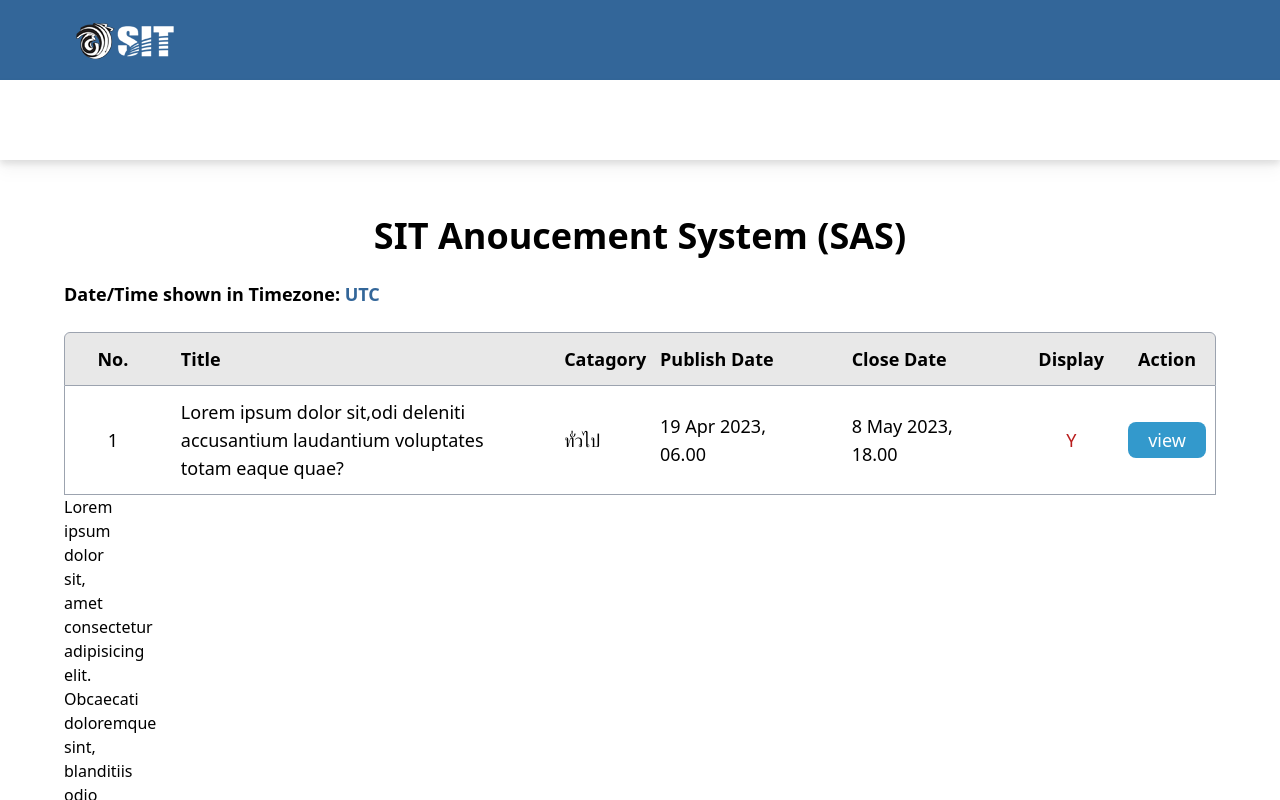
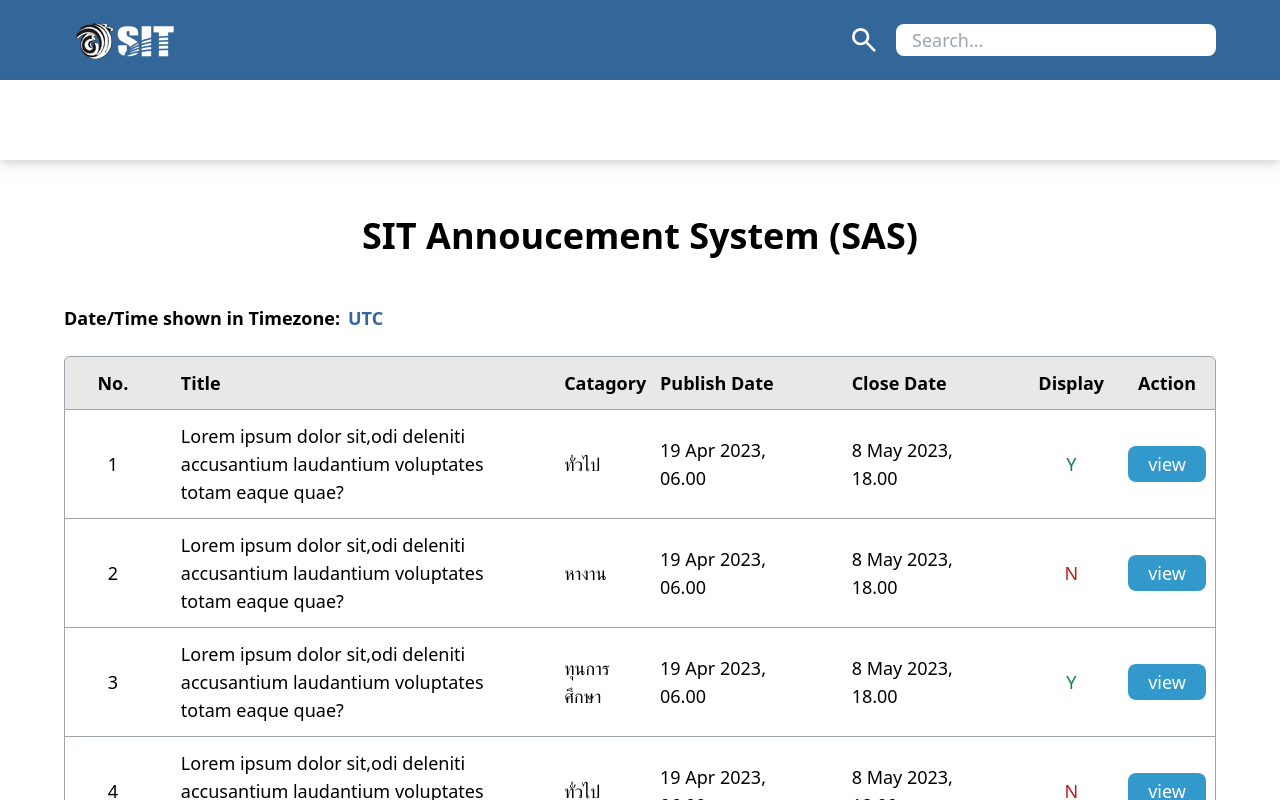
Before and after one commit to Kasidatep/SAS-FrontEnd, a Vue app: page / in a window 1280 px wide. Shown: the top 800 px of the page. Built offline with nearby package versions, Linux system fonts and the light colour scheme.

Commit message:
26-04-66

```diff
--- /dev/null
+++ b/src/assets/data/mock-up.json
@@ -0,0 +1,112 @@
+{
+    "announcement":[
+        {
+            "id":1,
+            "title":"Lorem ipsum dolor sit,odi deleniti accusantium laudantium voluptates totam eaque quae?",
+            "catagory":"ทั่วไป",
+            "date":"19 Apr 2023, 06.00",
+            "closedate":"8 May 2023, 18.00",
+            "display":"Y",
+            "action":"view"
+        },
+        {
+            "id":2,
+            "title":"Lorem ipsum dolor sit,odi deleniti accusantium laudantium voluptates totam eaque quae?",
+            "catagory":"หางาน",
+            "date":"19 Apr 2023, 06.00",
+            "closedate":"8 May 2023, 18.00",
+            "display":"N",
+            "action":"view"
+        },
+        {
+            "id":3,
+            "title":"Lorem ipsum dolor sit,odi deleniti accusantium laudantium voluptates totam eaque quae?",
+            "catagory":"ทุนการศึกษา",
+            "date":"19 Apr 2023, 06.00",
+            "closedate":"8 May 2023, 18.00",
+            "display":"Y",
+            "action":"view"
+        },
+        {
+            "id":4,
+            "title":"Lorem ipsum dolor sit,odi deleniti accusantium laudantium voluptates totam eaque quae?",
+            "catagory":"ทั่วไป",
+            "date":"19 Apr 2023, 06.00",
+            "closedate":"8 May 2023, 18.00",
+            "display":"N",
+            "action":"view"
+        },
+        {
+            "id":5,
+            "title":"Lorem ipsum dolor sit,odi deleniti accusantium laudantium voluptates totam eaque quae?",
+            "catagory":"ทั่วไป",
+            "date":"19 Apr 2023, 06.00",
+            "closedate":"8 May 2023, 18.00",
+            "display":"Y",
+            "action":"view"
+        },
+        {
+            "id":6,
+            "title":"Lorem ipsum dolor sit,odi deleniti accusantium laudantium voluptates totam eaque quae?",
+            "catagory":"ทั่วไป",
+            "date":"19 Apr 2023, 06.00",
+            "closedate":"8 May 2023, 18.00",
+            "display":"N",
+            "action":"view"
+        },
+        {
+            "id":7,
+            "title":"Lorem ipsum dolor sit,odi deleniti accusantium laudantium voluptates totam eaque quae?",
+            "catagory":"ทั่วไป",
+            "date":"19 Apr 2023, 06.00",
+            "closedate":"8 May 2023, 18.00",
+            "display":"Y",
+            "action":"view"
+        },
+        {
+            "id":8,
+            "title":"Lorem ipsum dolor sit,odi deleniti accusantium laudantium voluptates totam eaque quae?",
+            "catagory":"ทั่วไป",
+            "date":"19 Apr 2023, 06.00",
+            "closedate":"8 May 2023, 18.00",
+            "display":"Y",
+            "action":"view"
+        },
+        {
+            "id":9,
+            "title":"Lorem ipsum dolor sit,odi deleniti accusantium laudantium voluptates totam eaque quae?",
+            "catagory":"ทั่วไป",
+            "date":"19 Apr 2023, 06.00",
+            "closedate":"8 May 2023, 18.00",
+            "display":"N",
+            "action":"view"
+        },
+        {
+            "id":10,
+            "title":"Lorem ipsum dolor sit,odi deleniti accusantium laudantium voluptates totam eaque quae?",
+            "catagory":"ทั่วไป",
+            "date":"19 Apr 2023, 06.00",
+            "closedate":"8 May 2023, 18.00",
+            "display":"N",
+            "action":"view"
+        },
+        {
+            "id":11,
+            "title":"Lorem ipsum dolor sit,odi deleniti accusantium laudantium voluptates totam eaque quae?",
+            "catagory":"ทั่วไป",
+            "date":"19 Apr 2023, 06.00",
+            "closedate":"8 May 2023, 18.00",
+            "display":"N",
+            "action":"view"
+        },
+        {
+            "id":12,
+            "title":"Lorem ipsum dolor sit,odi deleniti accusantium laudantium voluptates totam eaque quae?",
+            "catagory":"ทั่วไป",
+            "date":"19 Apr 2023, 06.00",
+            "closedate":"8 May 2023, 18.00",
+            "display":"Y",
+            "action":"view"
+        }
+    ]
+}
--- a/src/components/Content.vue
+++ b/src/components/Content.vue
@@ -1,42 +1,71 @@
 <script setup>
-import { ref } from 'vue';
+import { ref } from "vue";
+import datas from "../assets/data/mock-up.json";
+console.log(datas.announcement);
 const timezone = Intl.DateTimeFormat().resolvedOptions().timeZone;
+const announcements = ref(datas.announcement)
+const showmenu = ref(false)
 </script>
 
 <template>
     <div class="w-full justify-center flex">
+        <div v-if="showmenu" class="h-[40rem] bg-blue z-50 w-[80%] mb-auto fixed mt-auto rounded-[2rem] bg-[#336699]">
+        </div>
         <div class="w-[90%] pt-14">
-            <div class="justify-center items-center flex md:text-4xl text-3xl font-semibold">SIT Anoucement System (SAS)
+            <!-- respronsive -->
+            <div class="justify-center items-center flex text-4xl font-semibold">
+                SIT Annoucement System (SAS)
             </div>
-            <div class="py-6 font-semibold text-lg">
-                Date/Time shown in Timezone: <span class="text-[#336699]">{{ timezone }} </span>
+            <div class="pt-12 pb-6 font-semibold text-lg text-center md:flex">
+                Date/Time shown in Timezone:
+                <span class="text-[#336699] pl-2"> {{ timezone }} </span>
             </div>
             <div
-                class="grid grid-cols-8 xl:grid-cols-12 border-gray-400 border-solid border-[1px] rounded-t-md font-semibold text-lg bg-[#e8e8e8]">
-                <div class="p-3 px-5 place-content-center grid ">No.</div>
-                <div class="p-3 px-5 grid col-span-4 ">Title</div>
-                <div class="p-3 px-5 ">Catagory</div>
+                class="border-gray-400 border-solid border-[1px] rounded-t-md font-semibold text-lg bg-[#e8e8e8] md:hidden">
+                <div class="p-3 px-5 grid grid-flow-row">
+                    <div>a</div>
+                    <div>a</div>
+                    <div>a</div>
+                    <div>a</div>
+                    <div>a</div>
+                </div>
+            </div>
+
+            <!-- respronsive -->
+            <div
+                class="hidden md:grid grid-cols-7 lg:grid-cols-8 xl:grid-cols-12 border-gray-400 border-solid border-[1px] rounded-t-md font-semibold text-lg bg-[#e8e8e8]">
+                <div class="p-3 px-5 place-content-center grid">No.</div>
+                <div class="p-3 px-5 grid lg:col-span-4 col-span-3">Title</div>
+                <div class="p-3 px-5">Catagory</div>
                 <div class="p-3 px-5 xl:grid col-span-2 hidden">Publish Date</div>
                 <div class="p-3 px-5 xl:grid col-span-2 hidden">Close Date</div>
                 <div class="p-3 px-5 place-content-center grid">Display</div>
                 <div class="p-3 px-5 place-content-center grid">Action</div>
             </div>
-            <div class="grid grid-cols-8 xl:grid-cols-12 border-gray-400 border-solid border-x-[1px] border-b-[1px] text-lg ">
-                <div class="p-3 px-5 place-content-center grid self-center">1</div>
-                <div class="p-3 px-5 grid col-span-4 ">Lorem ipsum dolor sit,odi deleniti accusantium laudantium voluptates
-                    totam eaque quae?</div>
-                <div class="p-3 px-5 self-center grid">ทั่วไป</div>
-                <div class="p-3 px-5 self-center xl:grid col-span-2 hidden">19 Apr 2023, 06.00</div>
-                <div class="p-3 px-5 self-center xl:grid col-span-2 hidden">8 May 2023, 18.00</div>
-                <div class="p-3 px-5 place-content-center grid" :class="1 === 1 ? 'text-red-700' : 'text-green-500'">Y</div>
-                <div class="p-3 px-5 place-content-center grid ">
-                    <div class="border-red bg-[#3399cc] px-5 py-1 rounded-lg text-white">
-                        view
+
+            <div v-for="announcement in announcements"
+                class="hidden md:grid grid-cols-7 lg:grid-cols-8 xl:grid-cols-12 border-gray-400 border-solid border-x-[1px] border-b-[1px] text-lg">
+                <div class="p-3 px-5 place-content-center grid self-center">{{ announcement.id }}</div>
+                <div class="p-3 px-5 grid lg:col-span-4 col-span-3">
+                    {{ announcement.title }}
+                </div>
+                <div class="p-3 px-5 self-center grid">{{ announcement.catagory }}</div>
+                <div class="p-3 px-5 self-center xl:grid col-span-2 hidden">
+                    {{ announcement.date }}
+                </div>
+                <div class="p-3 px-5 self-center xl:grid col-span-2 hidden">
+                    {{ announcement.closedate }}
+                </div>
+                <div class="p-3 px-5 place-content-center grid"
+                    :class="announcement.display === 'N' ? 'text-red-700' : 'text-green-700'">
+                    {{ announcement.display }}
+                </div>
+                <div class="p-3 px-5 place-content-center grid">
+                    <div class="border-red bg-[#3399cc] px-5 py-1 rounded-lg text-white cursor-pointer hover:bg-[#336699] "
+                        @click="showmenu = !showmenu">
+                        {{ announcement.action }}
                     </div>
                 </div>
-            </div>
-            <div class="w-[1%]">
-                Lorem ipsum dolor sit, amet consectetur adipisicing elit. Obcaecati doloremque sint, blanditiis odio provident corrupti velit consequatur sapiente facilis, reiciendis iste deleniti suscipit, culpa labore quibusdam maxime autem iure sit!
             </div>
         </div>
     </div>
--- a/src/components/Footer.vue
+++ b/src/components/Footer.vue
@@ -3,11 +3,9 @@
 </script>
 
 <template>
-<div>
-
-</div>
+    <div class="w-full h-12 bg-[#336699] mt-14 flex justify-center items-center text-white">
+        © 2023 Copyright This project was created by 3J team developer.
+    </div>
 </template>
 
-<style scoped>
-
-</style>
+<style scoped></style>
--- a/src/components/Navbar.vue
+++ b/src/components/Navbar.vue
@@ -1,4 +1,5 @@
 <script setup>
+import Search from './icons/Search.vue'
 window.onscroll = function () { scrollFunction() };
 function scrollFunction() {
     if (document.body.scrollTop > 80 || document.documentElement.scrollTop > 80) {
@@ -10,14 +11,24 @@ function scrollFunction() {
 </script>
 
 <template>
-    <div class="w-full h-20 bg-[#336699] flex items-center">
-        <img src="images/sit_logo.png" class="h-12 pl-[5%] ">
+    <div class="w-full h-20 bg-[#336699]">
+        <div class="px-[5%] flex items-center justify-between w-full h-full">
+            <img src="images/sit_logo.png" class="h-12">
+            <div class="flex gap-4">
+                <Search class="text-white"></Search>
+                <input placeholder="Search..." class="text-lg rounded-lg px-4 w-[20rem] bg-white">
+            </div>
+        </div>
     </div>
-    <div id="navbar" class="w-full h-20 bg-[#336699] flex items-center z-50">
-        <img src="images/sit_logo.png" class="h-12 pl-[5%] ">
+    <div id="navbar" class="w-full h-20 bg-[#336699] z-50">
+        <div class="px-[5%] flex items-center justify-between w-full h-full">
+            <img src="images/sit_logo.png" class="h-12">
+            <div>
+                <input>
+            </div>
+        </div>
     </div>
     <div class="w-full h-20 drop-shadow-lg bg-white">
-
     </div>
 </template>
 
@@ -28,5 +39,4 @@ function scrollFunction() {
     width: 100%;
     transition: top 0.5s;
 }
-
 </style>
--- /dev/null
+++ b/src/components/icons/Search.vue
@@ -0,0 +1,10 @@
+
+<template>
+  <svg xmlns="http://www.w3.org/2000/svg" width="2em" height="2em" viewBox="0 0 24 24"><path fill="currentColor" d="m19.6 21l-6.3-6.3q-.75.6-1.725.95T9.5 16q-2.725 0-4.612-1.888T3 9.5q0-2.725 1.888-4.612T9.5 3q2.725 0 4.612 1.888T16 9.5q0 1.1-.35 2.075T14.7 13.3l6.3 6.3l-1.4 1.4ZM9.5 14q1.875 0 3.188-1.313T14 9.5q0-1.875-1.313-3.188T9.5 5Q7.625 5 6.312 6.313T5 9.5q0 1.875 1.313 3.188T9.5 14Z"></path></svg>
+</template>
+
+<script>
+export default {
+  name: 'MaterialSymbolsSearchSharp'
+}
+</script>
```
Also changed, not shown: src/assets/data/datas.json (deleted).
